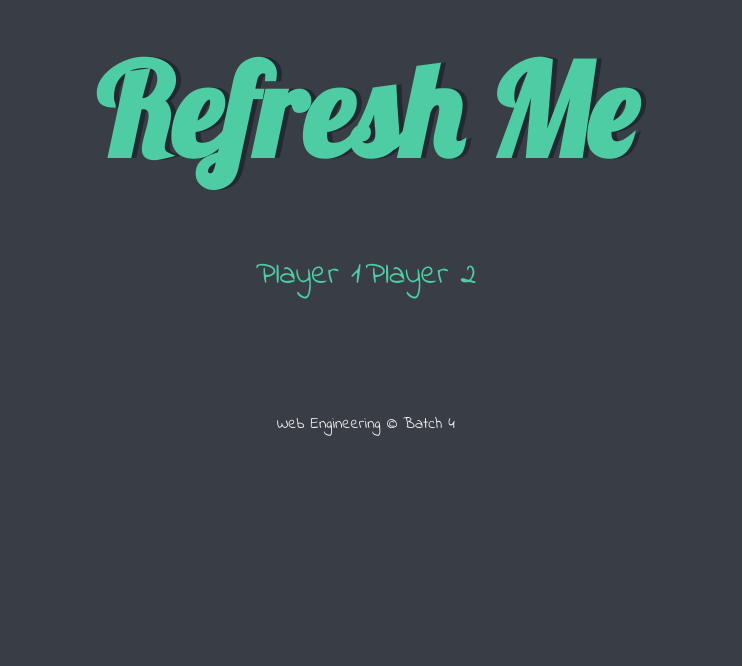
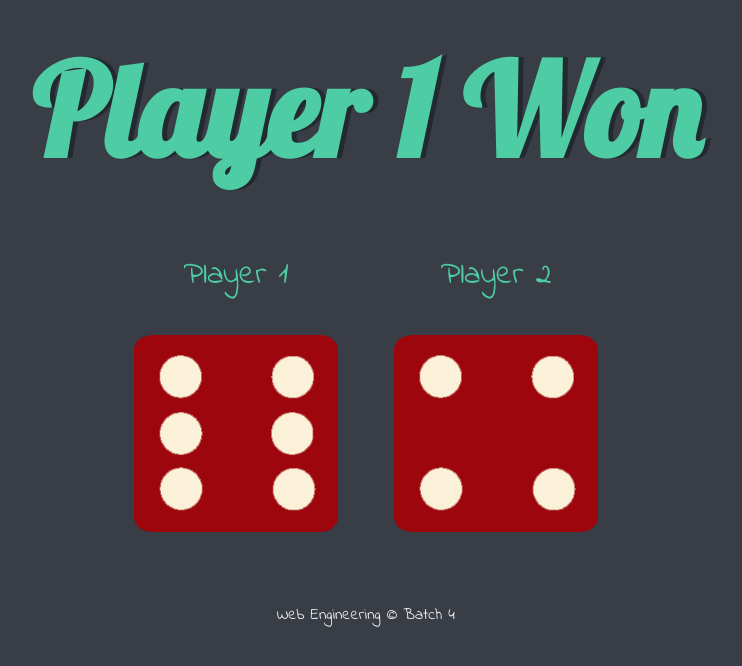
Before and after one commit to diana-dagadu/Dicee_Challenge, a plain HTML site: page index.html in a window 1280 px wide. Shown: the whole page, without its empty margins (274-1016 px from the left). Drawn offline with Linux system fonts and the light colour scheme.

Commit message:
added script file

```diff
--- a/index.html
+++ b/index.html
@@ -24,7 +24,7 @@
 
     </div>
 
-
+    <script src="index.js"></script>
   </body>
 
   <footer>
--- /dev/null
+++ b/index.js
@@ -0,0 +1,21 @@
+
+// declaring variables
+
+let randomNumber1 = Math.floor(Math.random() * 6 + 1);
+let randomNumber2 = Math.floor(Math.random() * 6 + 1);
+
+// targeting image classes and setting the image attribute
+
+document.querySelector(".img1").setAttribute("src", "images/dice" + randomNumber1 + ".png");
+
+
+document.querySelector(".img2").setAttribute("src", "images/dice" + randomNumber2 + ".png");
+
+
+if (randomNumber1 > randomNumber2) {
+  document.querySelector("h1").innerHTML = "Player 1 Won";
+} else if (randomNumber1 < randomNumber2) {
+  document.querySelector("h1").innerHTML = "Player 2 Won";
+} else {
+  document.querySelector("h1").innerHTML = "There was a tie";
+}
```
